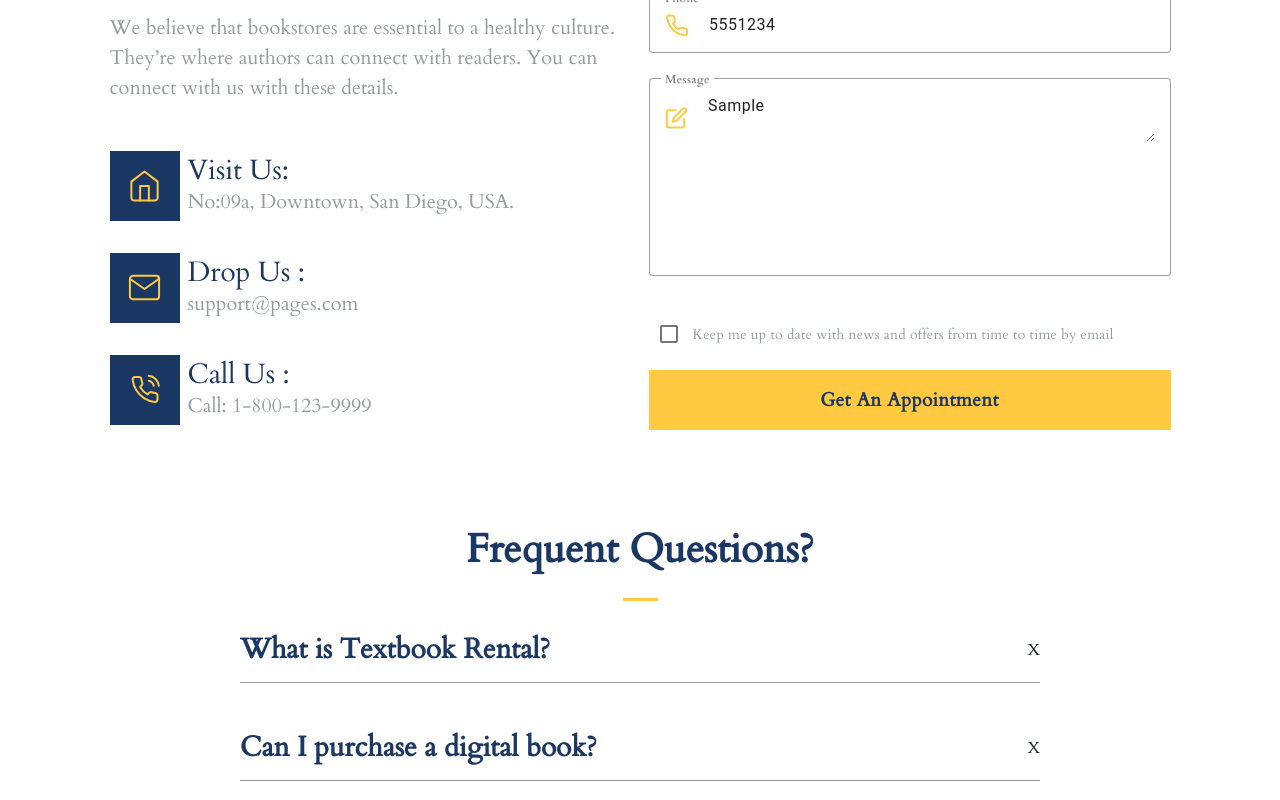
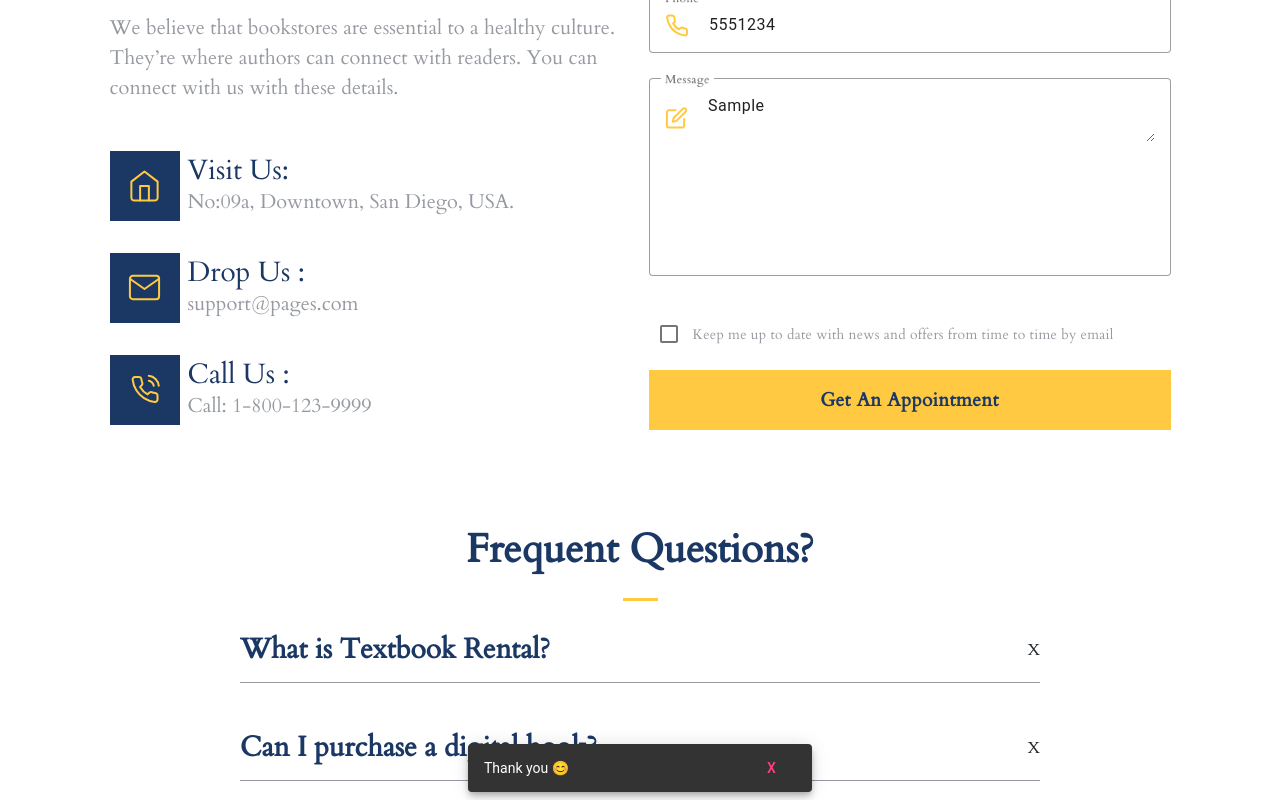
Before and after one commit to BotezatuBogdan/BookWebflow, an Angular app: page /contact in a window 1280 px wide. Both pictures are taken after typing "Sample", "Sample", "5551234", "Sample" into the empty fields and a click on the input "Get An Appointment". Shown: the part 581-1381 px from the top of the page. Built offline with nearby package versions, Linux system fonts and the light colour scheme.

Commit message:
final tinkering + added snackbar

```diff
--- a/src/app/app.component.html
+++ b/src/app/app.component.html
@@ -123,7 +123,7 @@
 
       </div>
 
-      <div class="nav-button order-button fw-bolder mx-3">
+      <div class="nav-button order-button fw-bolder mx-3" (click)="onClick()">
         Order Today
       </div>
 
--- a/src/app/app.component.ts
+++ b/src/app/app.component.ts
@@ -1,6 +1,7 @@
 import { Component, HostListener, OnInit } from '@angular/core';
 import { MatDialog } from '@angular/material/dialog';
 import { CartComponent } from './cart/cart.component';
+import { Router } from '@angular/router';
 
 
 
@@ -15,7 +16,7 @@ export class AppComponent implements OnInit {
   title = 'Book';
   collapsed: boolean | undefined;
 
-  constructor(public dialog: MatDialog) {}
+  constructor(public dialog: MatDialog, private router: Router) {}
 
   ngOnInit() {
     const screenWidth = window.innerWidth;
@@ -43,6 +44,10 @@ export class AppComponent implements OnInit {
     window.scroll(0,0);
   }
 
+  onClick() {
+    this.router.navigate(['store']);
+  }
+
 
   openDialog() {
     const dialogRef = this.dialog.open(CartComponent);
--- a/src/app/contact/contact.component.html
+++ b/src/app/contact/contact.component.html
@@ -149,7 +149,7 @@
                     <span class="grey"> Keep me up to date with news and offers from time to time by email </span>
                 </mat-checkbox>
 
-                <input type="submit" value="Get An Appointment" data-wait="Please wait..."
+                <input type="submit" value="Get An Appointment" data-wait="Please wait..." (click)="openSnackBar()"
                     class="button-large submit-button w-button button button1 submit bg-yellow">
 
             </form>
--- a/src/app/contact/contact.component.ts
+++ b/src/app/contact/contact.component.ts
@@ -1,4 +1,6 @@
 import { Component } from '@angular/core';
+import { MatSnackBar } from '@angular/material/snack-bar';
+import { SnackComponent } from '../snack/snack.component';
 
 
 @Component({
@@ -7,6 +9,8 @@ import { Component } from '@angular/core';
   styleUrls: ['./contact.component.css']
 })
 export class ContactComponent {
+
+  constructor(private _snackBar: MatSnackBar) {}
 
   questions = [
     { question: 'What is Textbook Rental?', text: 'Textbook rental is simple! Now at The Bookstore, you can rent a range of textbooks, and then you return them at the end of the Rental Agreement by the Due Date.' },
@@ -25,6 +29,12 @@ export class ContactComponent {
     this.dropQuestions[index] = !this.dropQuestions[index];
   }
 
+  openSnackBar() {
+    this._snackBar.openFromComponent(SnackComponent, {
+      duration: 4000,
+    });
+  }
+
 
 
 
--- a/src/app/home/g10/g10.component.html
+++ b/src/app/home/g10/g10.component.html
@@ -10,7 +10,7 @@
         <form class="my-4" action="">
             <div class="form">
                 <input class="input" type="email" placeholder="Email Address">
-                <button class="subscribe">Subscribe</button>
+                <button class="subscribe" (click)="openSnackBar()">Subscribe</button>
 
             </div>
         </form>
--- a/src/app/home/g10/g10.component.ts
+++ b/src/app/home/g10/g10.component.ts
@@ -1,4 +1,6 @@
 import { Component } from '@angular/core';
+import { MatSnackBar } from '@angular/material/snack-bar';
+import { SnackComponent } from 'src/app/snack/snack.component';
 
 @Component({
   selector: 'app-g10',
@@ -7,4 +9,12 @@ import { Component } from '@angular/core';
 })
 export class G10Component {
 
+  constructor(private _snackBar: MatSnackBar) {}
+
+  openSnackBar() {
+    this._snackBar.openFromComponent(SnackComponent, {
+      duration: 4000,
+    });
+  }
+
 }
--- /dev/null
+++ b/src/app/snack/snack.component.css
@@ -0,0 +1,7 @@
+:host {
+    display: flex;
+}
+
+.snack {
+    color: #fff;
+}
--- /dev/null
+++ b/src/app/snack/snack.component.html
@@ -0,0 +1,6 @@
+<span class="snack" matSnackBarLabel>
+    Thank you 😊
+  </span>
+  <span matSnackBarActions>
+    <button mat-button matSnackBarAction (click)="snackBarRef.dismissWithAction()">X</button>
+  </span>
--- /dev/null
+++ b/src/app/snack/snack.component.ts
@@ -0,0 +1,13 @@
+import { Component, inject } from '@angular/core';
+import { MatSnackBarRef } from '@angular/material/snack-bar';
+
+@Component({
+  selector: 'app-snack',
+  templateUrl: './snack.component.html',
+  styleUrls: ['./snack.component.css']
+})
+export class SnackComponent {
+
+    snackBarRef = inject(MatSnackBarRef);
+
+}
```
Also changed, not shown: src/app/app.module.ts (+6 -2 lines), 4 other files (tests, documents, lock files or other folders).
